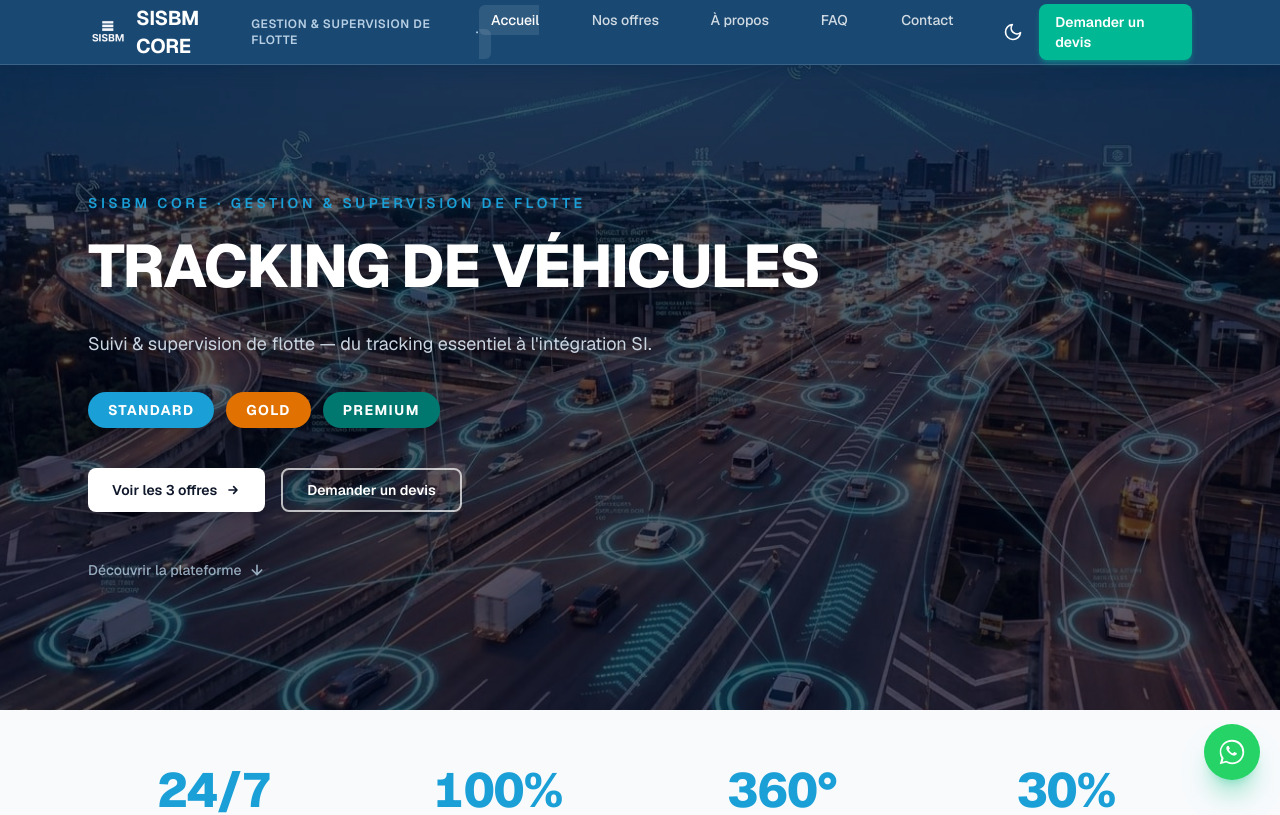
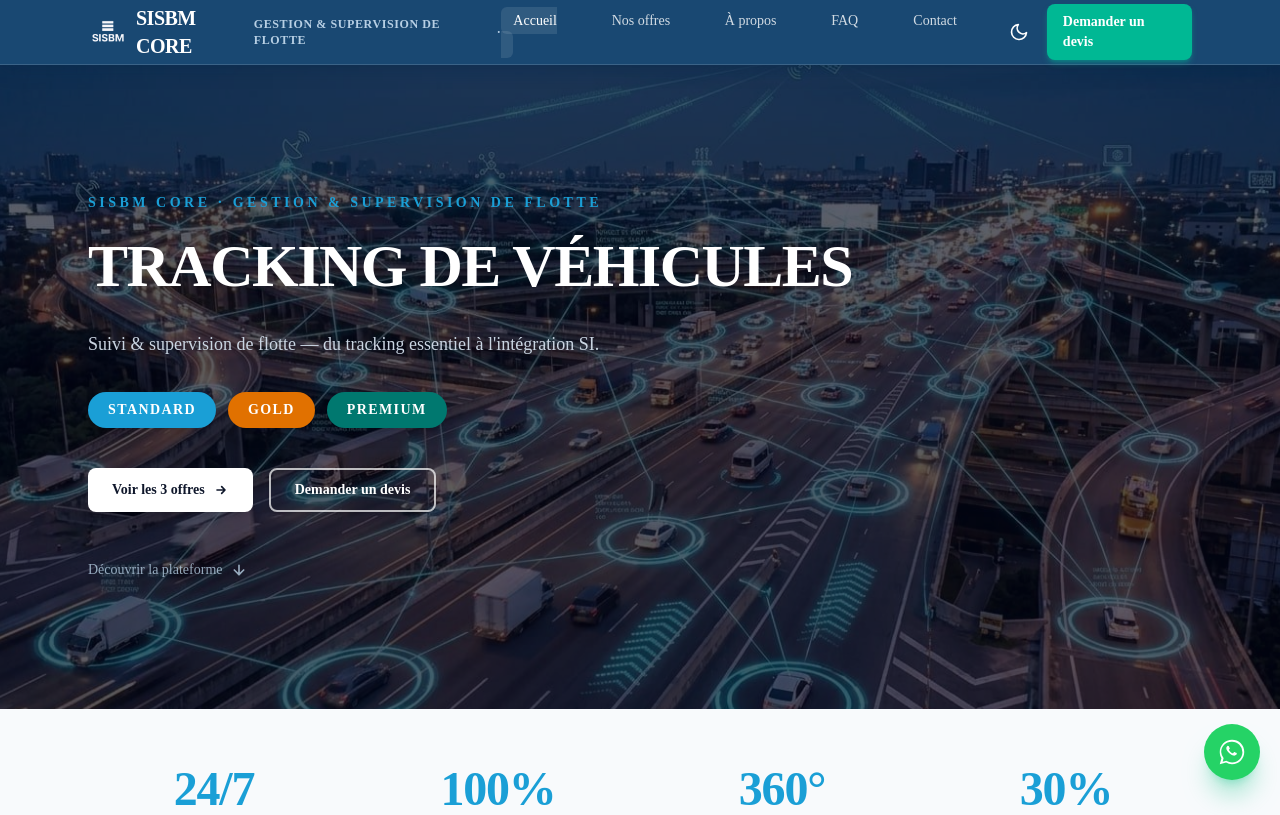
Before and after one commit to Jardel-bot888/site_sisbm_v00, a Next.js app: page / in a window 1280 px wide. Shown: the top 815 px of the page. Built offline with nearby package versions, Linux system fonts and the light colour scheme.

Commit message:
feat(design): remplacer la police Geist par Times New Roman (police systeme)

```diff
--- a/src/app/globals.css
+++ b/src/app/globals.css
@@ -4,7 +4,9 @@
 @custom-variant dark (&:where(.dark, .dark *));
 
 @theme inline {
-  --font-sans: var(--font-geist-sans);
+  /* Police principale du site : Times New Roman (police système).
+     Fallback `serif` pour les OS sans TNR (Linux/Android récents). */
+  --font-sans: "Times New Roman", Times, serif;
 }
 
 /* ------------------------------------------------------------
@@ -42,9 +44,9 @@ html {
    Animations & effets visuels SISBM CORE
    ============================================================ */
 
-/* --- Polices locales (Geist) --- */
+/* --- Police du site (Times New Roman) --- */
 body {
-  font-family: var(--font-sans), Arial, Helvetica, sans-serif;
+  font-family: "Times New Roman", Times, serif;
 }
 
 /* --- Accessibilité : réduire les animations --- */
--- a/src/app/layout.tsx
+++ b/src/app/layout.tsx
@@ -1,5 +1,8 @@
 import type { Metadata, Viewport } from "next";
-import { Geist } from "next/font/google";
+// Police du site : Times New Roman (police système). Aucun téléchargement réseau
+// requis — pas de web-font, pas d'impact perf, conforme RGPD.
+// (Précédemment : import { Geist } from "next/font/google" + variable --font-geist-sans.
+// Retiré pour aligner la typo sur l'identité visuelle choisie.)
 // CSS officiel Lenis : règle `html.lenis { height: auto }` indispensable
 // (sinon le scroll de la page reste plafonné au viewport avec un html en height:100%).
 import "lenis/dist/lenis.css";
@@ -10,11 +13,6 @@ import WhatsAppButton from "@/components/WhatsAppButton";
 import ScrollProgress from "@/components/ScrollProgress";
 import { siteConfig } from "@/data/site";
 import "./globals.css";
-
-const geistSans = Geist({
-  variable: "--font-geist-sans",
-  subsets: ["latin"],
-});
 
 const organizationLd = {
   "@context": "https://schema.org",
@@ -79,7 +77,7 @@ export default function RootLayout({ children }: LayoutProps<"/">) {
     <html
       lang="fr"
       data-scroll-behavior="smooth"
-      className={`${geistSans.variable} h-full scroll-smooth antialiased`}
+      className="h-full scroll-smooth antialiased"
       suppressHydrationWarning
     >
       <body
```
